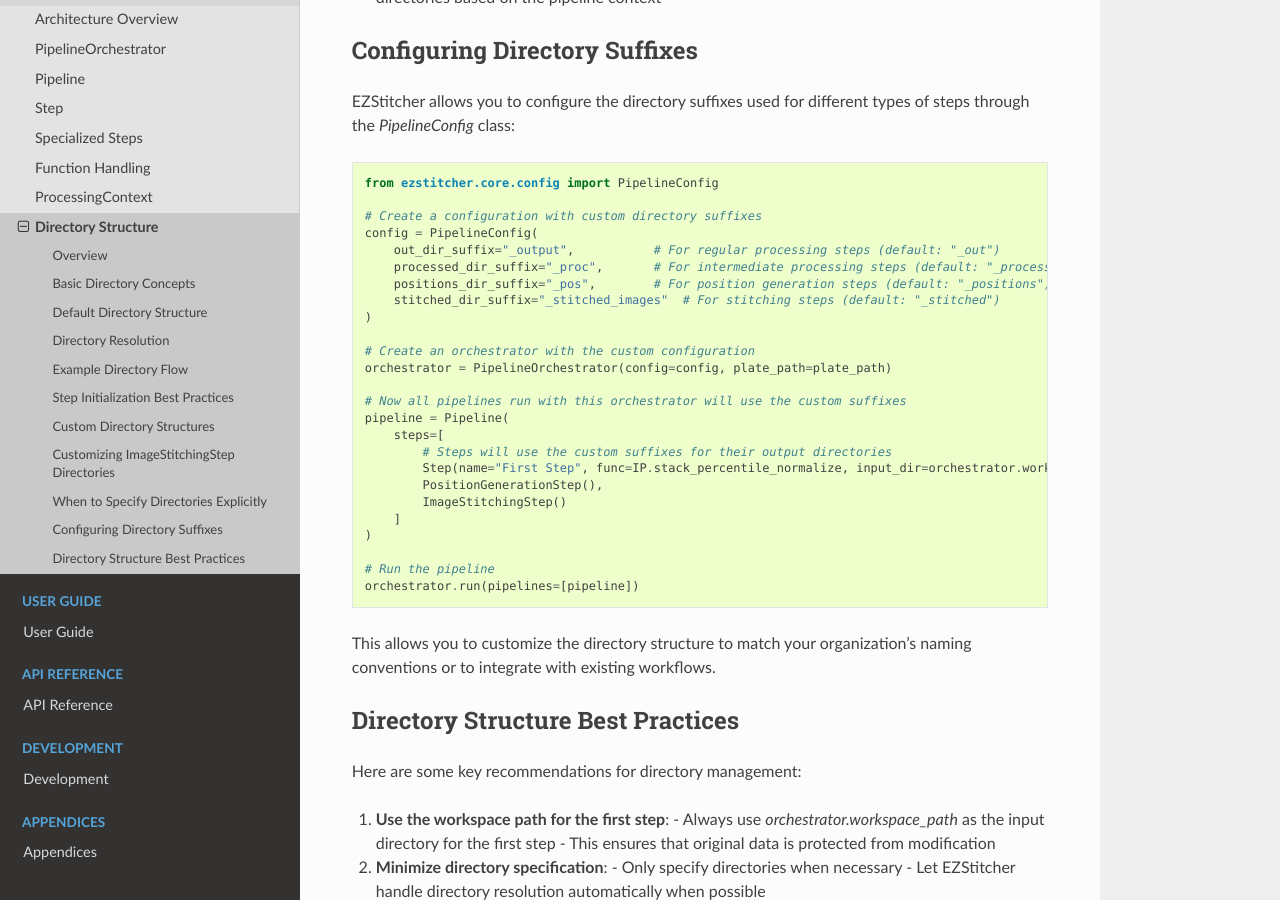
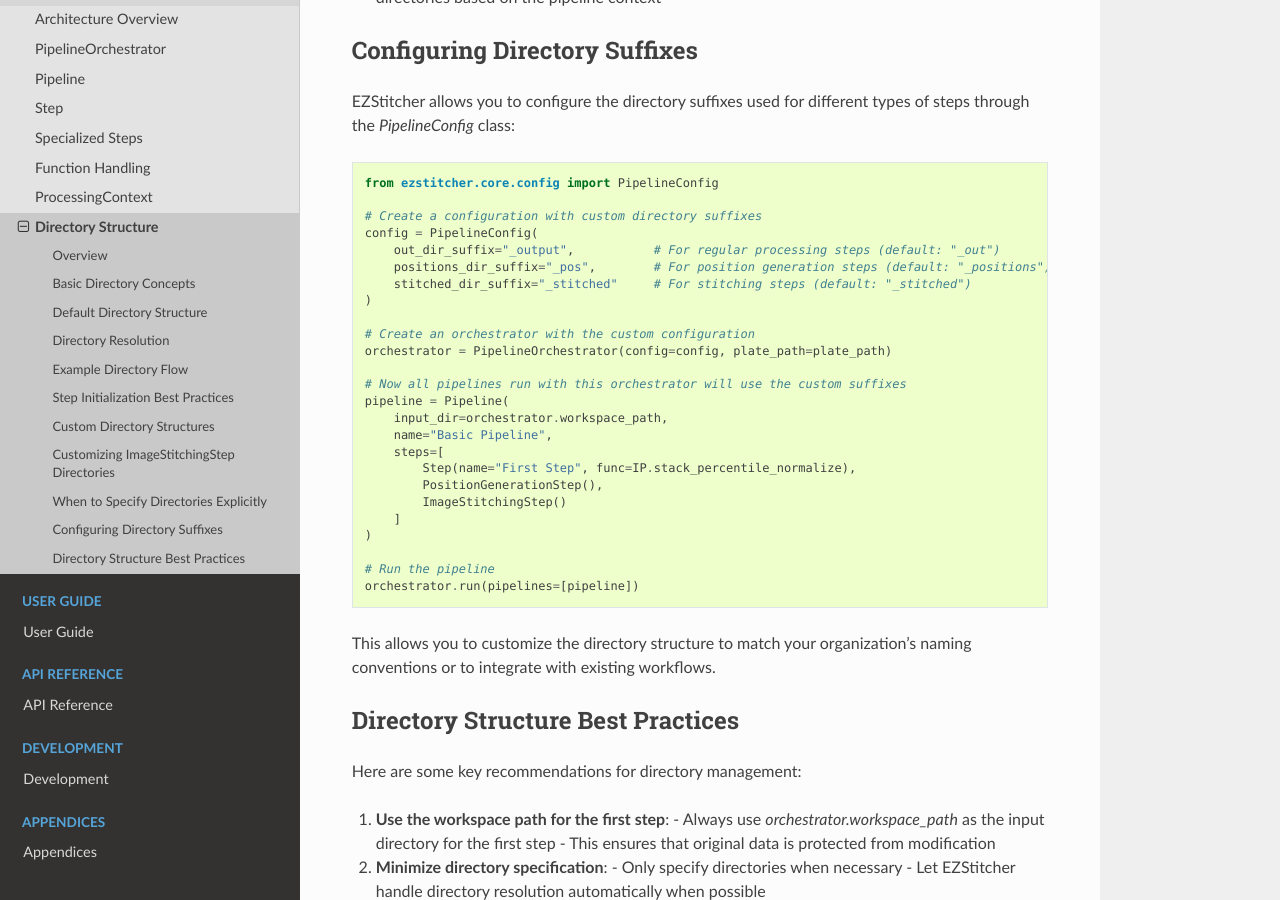
Before and after one commit to trissim/ezstitcher, a Sphinx documentation site: the page built from docs/source/concepts/directory_structure.rst, in a window 1280 px wide and 900 px high, scrolled down 4853 px. Built offline with Sphinx 7.4.7 and the Read the Docs theme 3.1.0, drawn with Linux system fonts in a browser that asks for light colours.

Commit message:
updated docs to consolidate deafault _out suffix and remove _processed. Also fixed a bug where step's variable_components was not defaulting to ['site']

```diff
--- a/docs/source/concepts/directory_structure.rst
+++ b/docs/source/concepts/directory_structure.rst
@@ -284,9 +284,8 @@ EZStitcher allows you to configure the directory suffixes used for different typ
     # Create a configuration with custom directory suffixes
     config = PipelineConfig(
         out_dir_suffix="_output",           # For regular processing steps (default: "_out")
-        processed_dir_suffix="_proc",       # For intermediate processing steps (default: "_processed")
         positions_dir_suffix="_pos",        # For position generation steps (default: "_positions")
-        stitched_dir_suffix="_stitched_images"  # For stitching steps (default: "_stitched")
+        stitched_dir_suffix="_stitched"     # For stitching steps (default: "_stitched")
     )
 
     # Create an orchestrator with the custom configuration
@@ -294,9 +293,10 @@ EZStitcher allows you to configure the directory suffixes used for different typ
 
     # Now all pipelines run with this orchestrator will use the custom suffixes
     pipeline = Pipeline(
+        input_dir=orchestrator.workspace_path,
+        name="Basic Pipeline",
         steps=[
-            # Steps will use the custom suffixes for their output directories
-            Step(name="First Step", func=IP.stack_percentile_normalize, input_dir=orchestrator.workspace_path),
+            Step(name="First Step", func=IP.stack_percentile_normalize),
             PositionGenerationStep(),
             ImageStitchingStep()
         ]
--- a/docs/source/concepts/pipeline.rst
+++ b/docs/source/concepts/pipeline.rst
@@ -162,9 +162,11 @@ Pipelines can be run in a multithreaded environment through the orchestrator:
 
 .. code-block:: python
 
-    # Create configuration with multithreaded processing
+    # Create configuration with custom directory suffixes
     config = PipelineConfig(
-        num_workers=4  # Use 4 worker threads
+        out_dir_suffix="_output",           # For regular steps
+        positions_dir_suffix="_pos",        # For position generation
+        stitched_dir_suffix="_stitched"     # For stitching
     )
 
     # Create orchestrator with multithreading
```
Also changed, not shown: docs/source/api/config.rst (+1 -7 lines), 1 other file.
